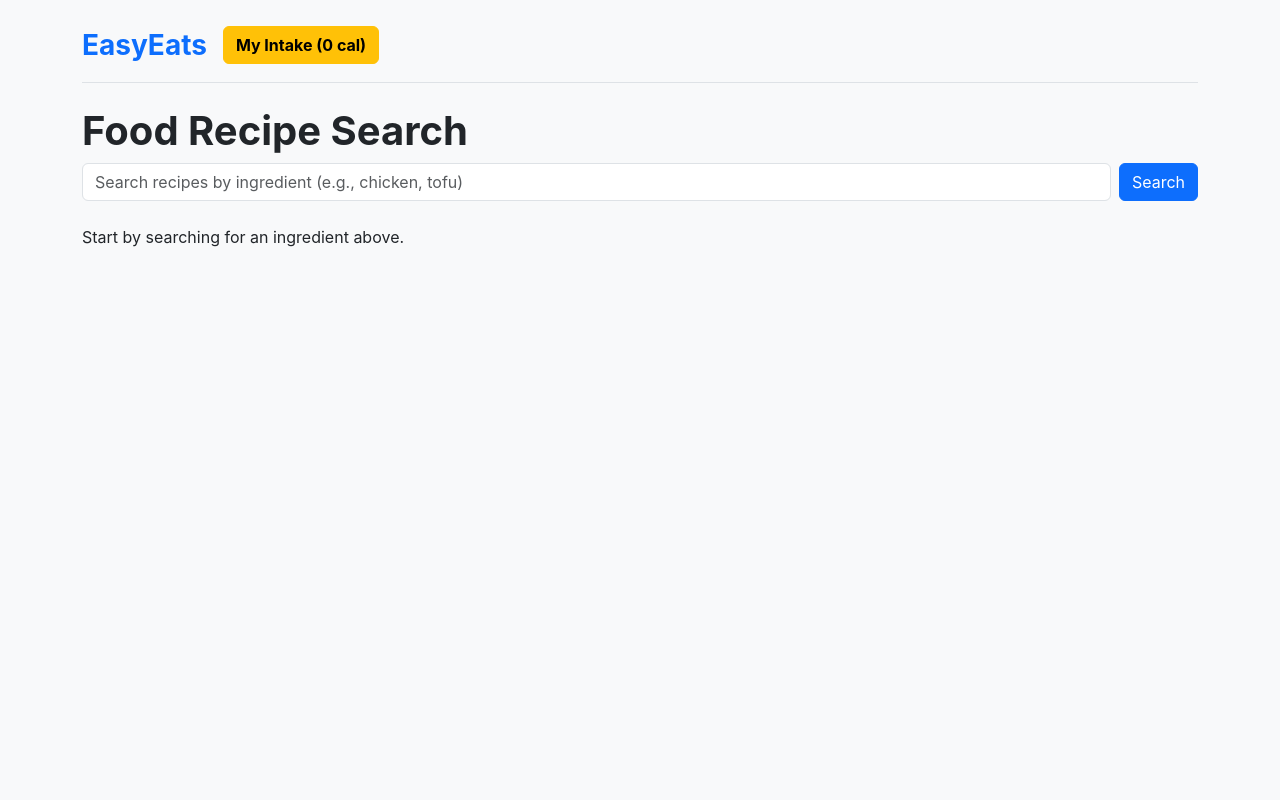
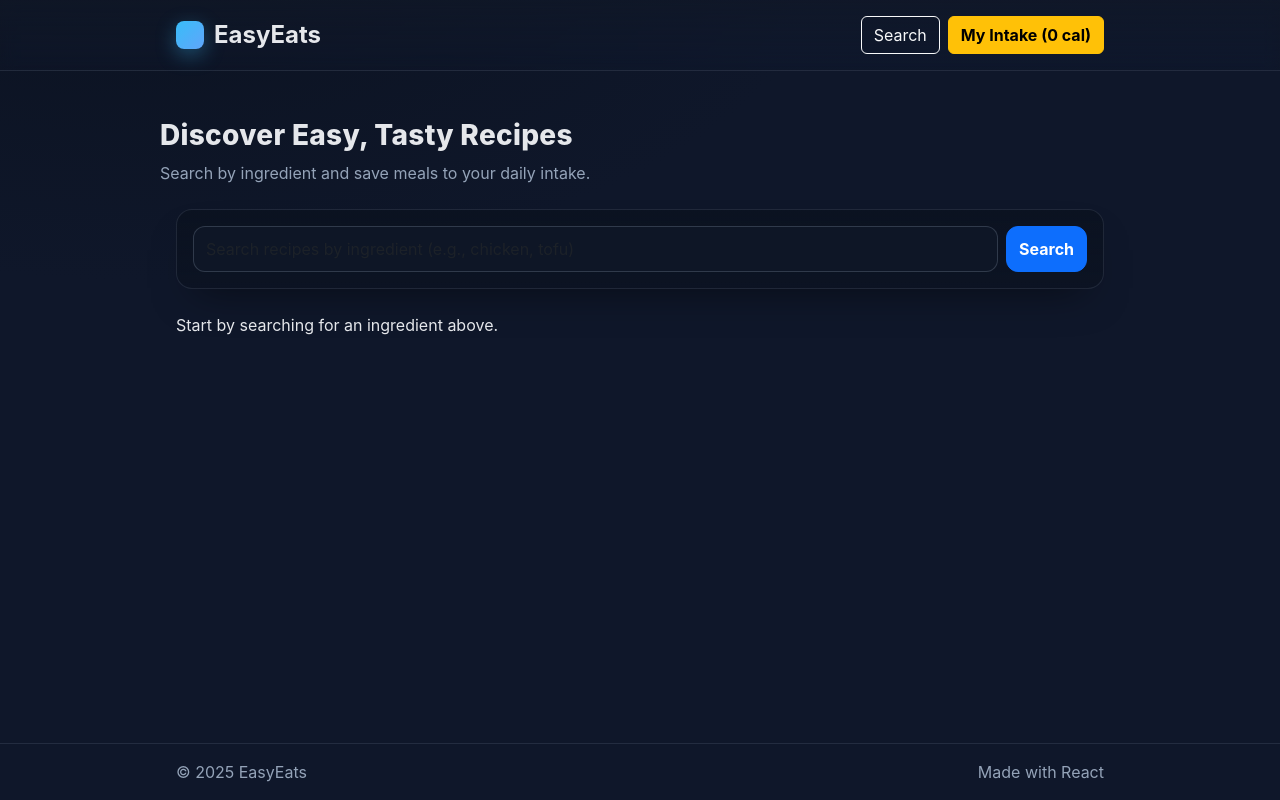
Before and after one commit to elee651/new-349-project, a React (Create React App) app: page / in a window 1280 px wide. Built offline with nearby package versions, Linux system fonts and the light colour scheme.

Commit message:
UI changes and added more recipe details

```diff
--- a/src/App.js
+++ b/src/App.js
@@ -3,6 +3,7 @@ import Home from "./pages/Home";
 import RecipeDetails from "./pages/RecipeDetails";
 import DailyIntake from "./pages/DailyIntake";
 import { CalorieProvider, useCalories } from "./components/CalorieContext";
+import "./index.css";
 
 function Header() {
   const { selectedFoods } = useCalories();
@@ -13,17 +14,20 @@ function Header() {
   );
 
   return (
-    <header className="d-flex flex-column flex-md-row align-items-center mb-4 border-bottom pb-3">
-      <Link to="/" className="text-decoration-none">
-        <span className="fs-3 fw-bold text-primary">EasyEats</span>
+    <header className="app-header py-3">
+      <div className="container-narrow d-flex flex-column flex-md-row align-items-center justify-content-between">
+        <Link to="/" className="brand">
+          <span className="brand-badge" />
+          <span className="fs-4 fw-bold">EasyEats</span>
         </Link>
 
-      <Link
-        to="/intake"
-        className="ms-md-3 mt-2 mt-md-0 btn btn-warning fw-bold"
-      >
+        <nav className="d-flex align-items-center gap-2 mt-3 mt-md-0">
+          <Link to="/" className="btn btn-outline-light">Search</Link>
+          <Link to="/intake" className="btn btn-warning fw-bold">
             My Intake ({totalCalories} cal)
           </Link>
+        </nav>
+      </div>
     </header>
   );
 }
@@ -31,19 +35,26 @@ function Header() {
 function App() {
   return (
     <CalorieProvider>
+      <div className="app-shell">
         <Router>
-        <div className="container py-4">
-
           <Header />
 
+          <main className="py-4">
             <Routes>
               <Route path="/" element={<Home />} />
               <Route path="/recipe" element={<RecipeDetails />} />
               <Route path="/intake" element={<DailyIntake />} />
             </Routes>
+          </main>
 
+          <footer className="app-footer py-3">
+            <div className="container-narrow d-flex justify-content-between">
+              <span>© {new Date().getFullYear()} EasyEats</span>
+              <span className="muted">Made with React</span>
             </div>
+          </footer>
         </Router>
+      </div>
     </CalorieProvider>
   );
 }
--- a/src/components/RecipeCard.js
+++ b/src/components/RecipeCard.js
@@ -6,25 +6,25 @@ function RecipeCard({ recipe }) {
   const { addFood } = useCalories();
 
   return (
-    <div className="card h-100">
+    <div className="recipe-card h-100">
       {image && (
         <img
           src={image}
-          className="card-img-top"
+          className="card-img-top recipe-img"
           alt={label}
-          style={{ objectFit: "cover", height: "200px" }}
+          style={{ objectFit: "cover" }}
         />
       )}
       <div className="card-body d-flex flex-column">
-        <h5 className="card-title">{label}</h5>
-        <p className="card-text">
-          <strong>Source:</strong> {source}
+        <h5 className="card-title recipe-title">{label}</h5>
+        <p className="card-text muted">
+          Source: {source}
           <br />
-          <strong>Calories:</strong> {Math.round(calories)}
+          Calories: {Math.round(calories)}
         </p>
 
         <button
-          className="btn btn-success mb-2"
+          className="btn btn-success mb-2 btn-wide btn-glow"
           onClick={() => addFood({ label, calories })}
         >
            Add to My Intake
@@ -33,7 +33,7 @@ function RecipeCard({ recipe }) {
         <Link
           to="/recipe"
           state={{ recipe }}
-          className="btn btn-outline-primary mt-auto"
+          className="btn btn-outline-primary mt-auto btn-wide btn-glow"
         >
           View details
         </Link>
--- a/src/components/RecipeList.js
+++ b/src/components/RecipeList.js
@@ -10,11 +10,9 @@ function RecipeList({ recipes, query }) {
   }
 
   return (
-    <div className="row">
+    <div className="grid grid-3">
       {recipes.map((item, index) => (
-        <div className="col-sm-6 col-md-4 mb-4" key={index}>
-          <RecipeCard recipe={item.recipe} />
-        </div>
+        <RecipeCard recipe={item.recipe} key={index} />
       ))}
     </div>
   );
--- a/src/components/SearchBar.js
+++ b/src/components/SearchBar.js
@@ -11,18 +11,15 @@ function SearchBar({ onSearch }) {
   };
 
   return (
-    <form
-      onSubmit={handleSubmit}
-      className="d-flex mb-4 gap-2 flex-column flex-md-row"
-    >
+    <form onSubmit={handleSubmit} className="search-card d-flex flex-column flex-md-row gap-2 mb-4">
       <input
         type="text"
-        className="form-control"
+        className="form-control search-input"
         placeholder="Search recipes by ingredient (e.g., chicken, tofu)"
         value={inputValue}
         onChange={(event) => setInputValue(event.target.value)}
       />
-      <button type="submit" className="btn btn-primary">
+      <button type="submit" className="btn btn-primary search-btn btn-glow">
         Search
       </button>
     </form>
--- a/src/index.css
+++ b/src/index.css
@@ -1,13 +1,125 @@
+:root {
+  --bg: #0f172a;
+  --surface: #111827;
+  --card: #0b1220;
+  --text: #e5e7eb;
+  --muted: #94a3b8;
+  --primary: #38bdf8;
+  --primary-contrast: #07121d;
+  --ring: rgba(56, 189, 248, 0.35);
+}
+
+* { box-sizing: border-box; }
+
 body {
   margin: 0;
   font-family: -apple-system, BlinkMacSystemFont, "Segoe UI", sans-serif;
-  background-color: #f8f9fa;
+  background: radial-gradient(1200px 600px at 10% -10%, #0b1220 0%, var(--bg) 60%),
+              radial-gradient(800px 400px at 90% -20%, #0e1a2b 0%, var(--bg) 40%);
+  color: var(--text);
 }
 
-h1 {
-  font-weight: 700;
+a { text-decoration: none; }
+
+.app-shell {
+  min-height: 100vh;
+  display: flex;
+  flex-direction: column;
 }
 
-a {
-  text-decoration: none;
+.container-narrow { max-width: 960px; margin: 0 auto; padding: 0 16px; }
+.container-wide { max-width: 1140px; margin: 0 auto; padding: 0 16px; }
+
+/* Header */
+.app-header {
+  backdrop-filter: saturate(1.2) blur(8px);
+  background: linear-gradient(to bottom, rgba(17, 24, 39, 0.7), rgba(17, 24, 39, 0.3));
+  border-bottom: 1px solid rgba(148, 163, 184, 0.15);
 }
+.brand {
+  display: inline-flex; align-items: center; gap: 10px;
+  color: var(--text);
+}
+.brand-badge {
+  width: 28px; height: 28px; border-radius: 8px;
+  background: linear-gradient(135deg, var(--primary) 0%, #60a5fa 100%);
+  box-shadow: 0 6px 20px rgba(56, 189, 248, 0.35);
+}
+
+/* Hero */
+.hero {
+  padding: 24px 0 8px;
+}
+.hero-title { font-size: 28px; font-weight: 800; letter-spacing: 0.3px; }
+.hero-sub { color: var(--muted); }
+
+/* Search */
+.search-card {
+  background: linear-gradient(180deg, rgba(11,18,32,0.9), rgba(11,18,32,0.7));
+  border: 1px solid rgba(148, 163, 184, 0.15);
+  border-radius: 16px;
+  padding: 16px;
+  box-shadow: 0 20px 40px -20px rgba(0,0,0,0.5), 0 0 0 8px transparent;
+}
+.search-input {
+  background: #0e1626; color: var(--text); border: 1px solid rgba(148,163,184,0.25);
+  border-radius: 12px; padding: 10px 12px;
+}
+.search-input:focus { outline: none; box-shadow: 0 0 0 4px var(--ring); border-color: var(--primary); background: #0e1626; color: var(--text); }
+.search-btn { border-radius: 12px; font-weight: 700; }
+
+/* Button micro-interactions */
+.btn-glow {
+  transition: transform 140ms ease, box-shadow 140ms ease, background-color 140ms ease, border-color 140ms ease;
+}
+.btn-glow:hover {
+  transform: translateY(-1px);
+  box-shadow: 0 10px 24px -12px var(--ring);
+}
+.btn-glow:active {
+  transform: translateY(0);
+  box-shadow: 0 6px 16px -10px var(--ring);
+}
+
+/* Cards */
+.recipe-card {
+  background: linear-gradient(180deg, rgba(11,18,32,0.95), rgba(11,18,32,0.8));
+  border: 1px solid rgba(148, 163, 184, 0.15);
+  border-radius: 16px; overflow: visible;
+  box-shadow: 0 24px 48px -24px rgba(0,0,0,0.6);
+  transition: transform 160ms ease, box-shadow 160ms ease;
+}
+.recipe-card:hover { transform: translateY(-2px); box-shadow: 0 28px 60px -24px rgba(0,0,0,0.7); }
+.recipe-img { height: 200px; object-fit: cover; border-top-left-radius: 16px; border-top-right-radius: 16px; }
+.recipe-img-lg { height: 300px; object-fit: cover; border-top-left-radius: 16px; border-top-right-radius: 16px; }
+.recipe-title { font-size: 18px; font-weight: 700; }
+.muted { color: var(--muted); }
+
+/* Detail card variant */
+.recipe-detail-card { padding: 12px; border-radius: 16px; border: 1px solid rgba(148, 163, 184, 0.15); background: linear-gradient(180deg, rgba(11,18,32,0.95), rgba(11,18,32,0.8)); box-shadow: 0 24px 48px -24px rgba(0,0,0,0.6); }
+
+/* Metadata chips */
+.chips { display: flex; flex-wrap: wrap; gap: 8px; margin: 10px 0 6px; }
+.chip { padding: 6px 10px; border-radius: 999px; background: rgba(148,163,184,0.16); color: var(--text); border: 1px solid rgba(148,163,184,0.18); font-size: 12px; }
+
+/* Subtle divider between image and body */
+.recipe-card .card-body { position: relative; }
+.recipe-card .card-body::before {
+  content: "";
+  position: absolute;
+  top: 0; left: 16px; right: 16px; height: 1px;
+  background: linear-gradient(90deg, transparent, rgba(148, 163, 184, 0.35), transparent);
+}
+
+/* Buttons */
+.btn-wide { width: 100%; border-radius: 12px; }
+.btn-outline-primary.btn-wide { border-width: 2px; }
+
+/* Footer */
+.app-footer { margin-top: auto; color: var(--muted); border-top: 1px solid rgba(148,163,184,0.15); }
+
+/* Utility grid */
+.grid { display: grid; gap: 16px; }
+.grid-3 { grid-template-columns: repeat(auto-fill, minmax(240px, 1fr)); }
+
+h1 { font-weight: 800; }
--- a/src/pages/Home.js
+++ b/src/pages/Home.js
@@ -27,7 +27,7 @@ function Home() {
     try {
       const url = `https://api.edamam.com/api/recipes/v2?type=public&q=${encodeURIComponent(
         searchTerm
-      )}&app_id=${EDAMAM_ID}&app_key=${EDAMAM_KEY}&random=false&field=label&field=image&field=source&field=url&field=calories&field=ingredientLines&field=yield`;
+      )}&app_id=${EDAMAM_ID}&app_key=${EDAMAM_KEY}&random=false&field=label&field=image&field=source&field=url&field=calories&field=ingredientLines&field=yield&field=ingredients&field=totalTime&field=cuisineType&field=mealType&field=dishType`;
 
       const response = await fetch(url, { method: "GET" });
 
@@ -50,18 +50,21 @@ function Home() {
 
   return (
     <div>
+      <section className="hero container-narrow">
+        <h1 className="hero-title">Discover Easy, Tasty Recipes</h1>
+        <p className="hero-sub">Search by ingredient and save meals to your daily intake.</p>
+      </section>
 
-      <h1>Food Recipe Search</h1>
+      <div className="container-narrow">
+        <SearchBar onSearch={handleSearch} />
 
-      <SearchBar onSearch={handleSearch} />
+        {loading && <p className="muted">Loading recipes...</p>}
+        {error && <p className="text-danger">{error}</p>}
 
-      {loading && <p>Loading recipes...</p>}
-
-      {error && <p className="text-danger">{error}</p>}
-
-      {!loading && !error && (
-        <RecipeList recipes={recipes} query={query} />
-      )}
+        {!loading && !error && (
+          <RecipeList recipes={recipes} query={query} />
+        )}
+      </div>
     </div>
   );
 }
```
Also changed, not shown: src/App.css (+1 -38 lines), src/pages/RecipeDetails.js (+42 -26 lines). Lines whose indentation alone changed are shown as unchanged.
